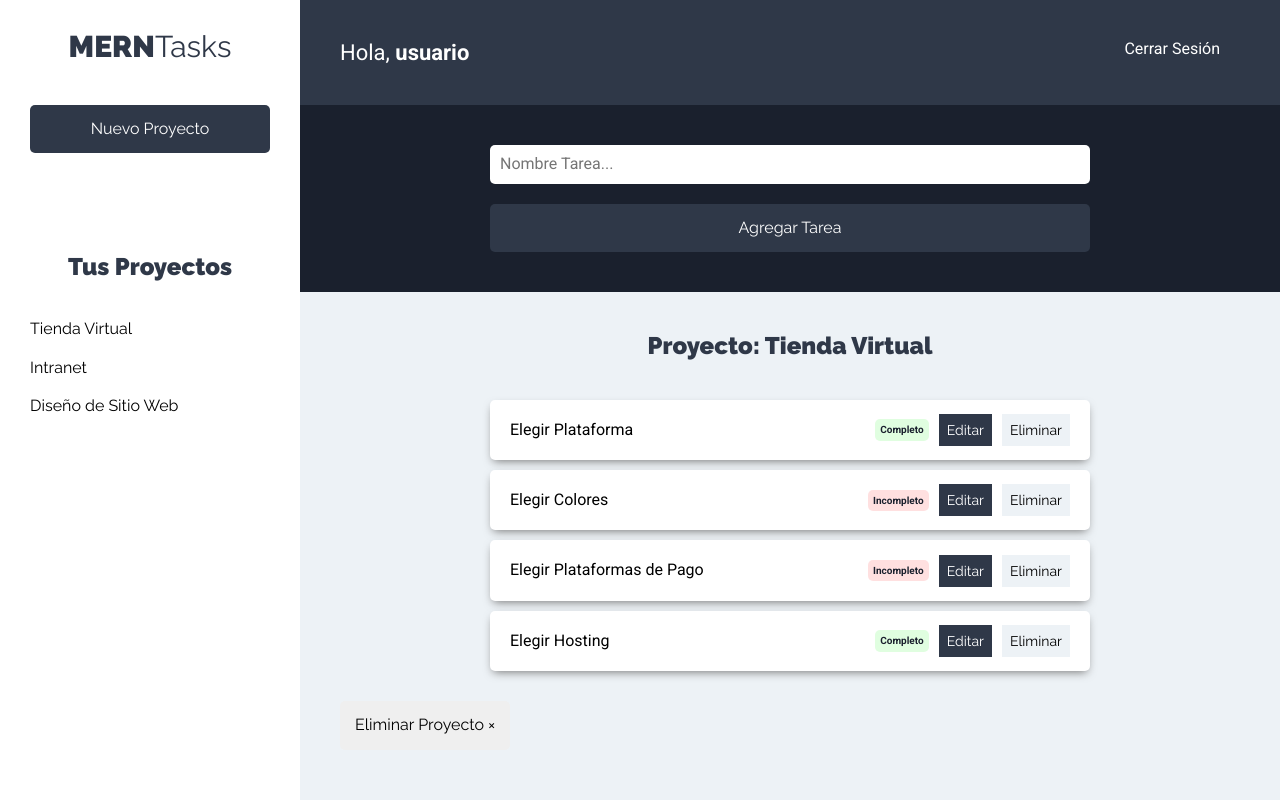
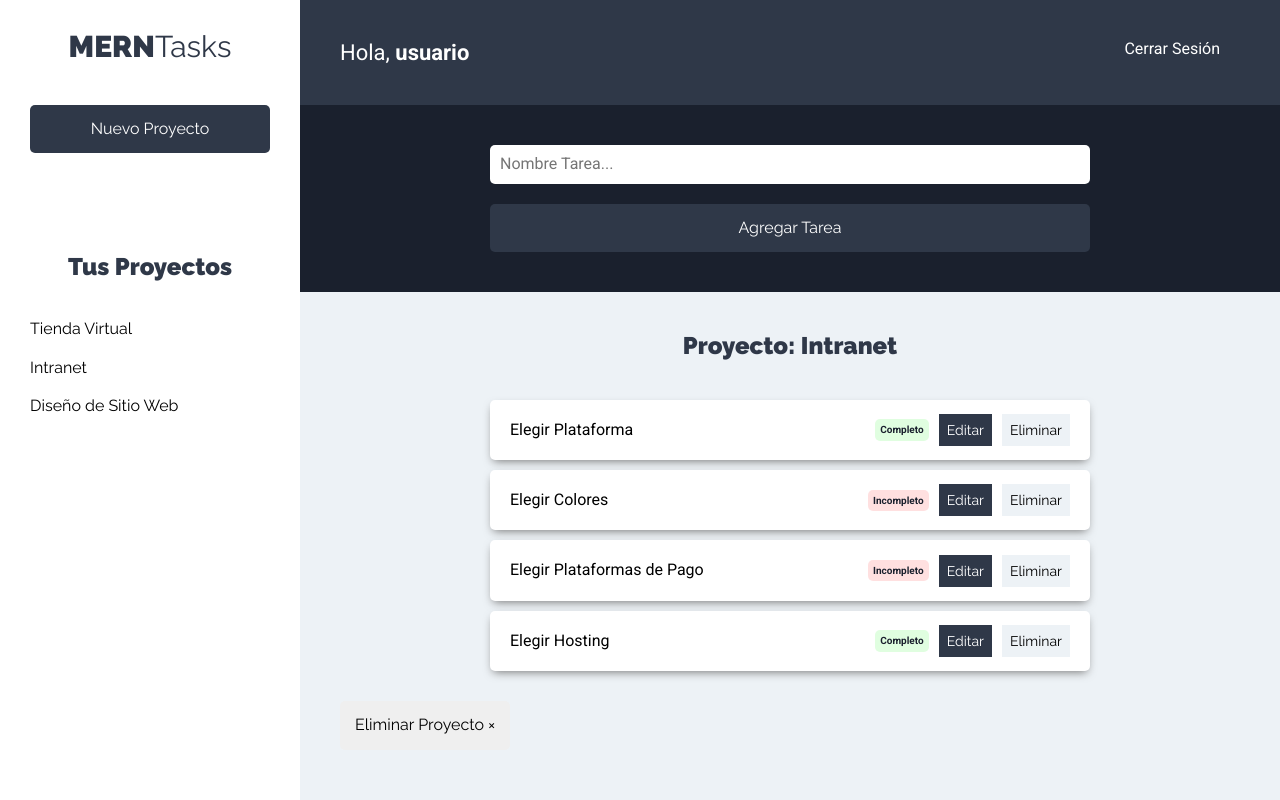
Before and after one commit to jnieva93/mern-tasks, a React (Create React App) app in the folder cliente/: page /proyectos in a window 1280 px wide. Both pictures are taken after a click on the button "Intranet". Built offline with nearby package versions, Linux system fonts and the light colour scheme.

Commit message:
Show Project name when clicked

```diff
--- a/cliente/src/components/tareas/ListadoTareas.js
+++ b/cliente/src/components/tareas/ListadoTareas.js
@@ -1,4 +1,5 @@
-import React from 'react';
+import React, { useContext } from 'react';
+import proyectoContext from '../../context/proyectos/proyectoContext';
 import Tarea from './Tarea';
 
 const ListadoTareas = () => {
@@ -9,9 +10,15 @@
     { nombre: 'Elegir Hosting', completa: true }
   ];
 
+  const proyectosContext = useContext(proyectoContext);
+
+  const { proyecto } = proyectosContext;
+
+  if (!proyecto) return <h2>Selecciona un Proyecto</h2>;
+
   return (
     <>
-      <h2>Proyecto: Tienda Virtual</h2>
+      <h2>Proyecto: {proyecto.nombre}</h2>
 
       <ul className='listado-tareas'>
         {tareasProyecto.length === 0
```
